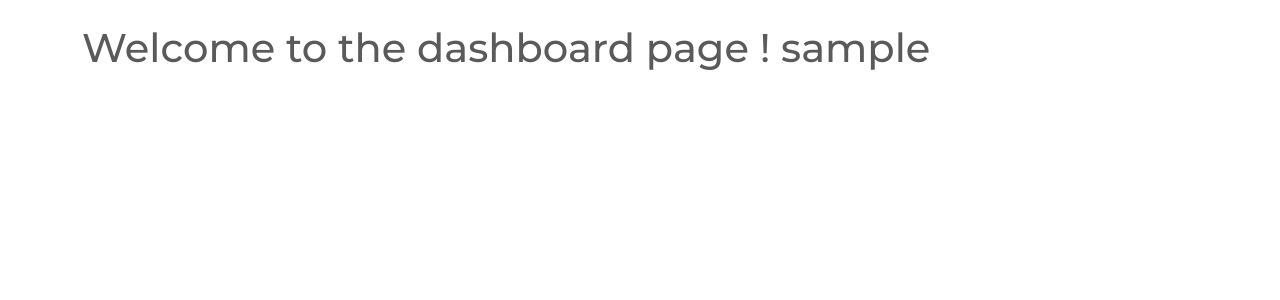
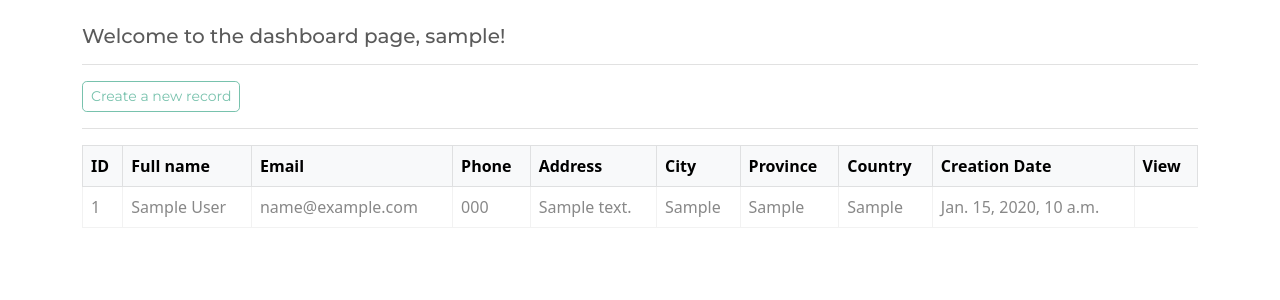
Before and after one commit to ersensarioglu/crmapp, a Django app: page /dashboard in a window 1280 px wide. Shown: the part 56-356 px from the top of the page. Run offline with Django 5.2, Linux system fonts and the light colour scheme; a user stored in the database is signed in; tables that the repository leaves empty hold one stand-in row (values such as "Sample post").

Commit message:
dashboard improved as table

```diff
--- a/website/webapp/templates/webapp/dashboard.html
+++ b/website/webapp/templates/webapp/dashboard.html
@@ -1,4 +1,40 @@
 {% extends 'webapp/base.html' %}
 {% block content %}
-<h1> Welcome to the dashboard page ! {{user}}</h1>
+<h5> Welcome to the dashboard page, {{user}}!</h5>
+<hr>
+<a class="btn btn-outline-primary btn-sm" href="{% url 'dashboard' %}"> Create a new record </a>
+<hr>
+<table class="table table-hover table-bordered">
+    <thead class="table-light">
+        <tr>
+            <th scope="col"> ID </th>
+            <th scope="col"> Full name </th>
+            <th scope="col"> Email </th>
+            <th scope="col"> Phone </th>
+            <th scope="col"> Address </th>
+            <th scope="col"> City </th>
+            <th scope="col"> Province </th>
+            <th scope="col"> Country </th>
+            <th scope="col"> Creation Date </th>
+            <th scope="col"> View </th>
+        </tr>
+    </thead>
+    <tbody>
+    {% if records %}
+        {% for record in records %}
+        <tr>
+            <td>{{record.id}}</td>
+            <td>{{record.first_name}} {{record.last_name}}</td>
+            <td>{{record.email}}</td>
+            <td>{{record.phone}}</td>
+            <td>{{record.address}}</td>
+            <td>{{record.city}}</td>
+            <td>{{record.province}}</td>
+            <td>{{record.country}}</td>
+            <td>{{record.creation_date}}</td>
+        </tr>
+        {% endfor %}
+    </tbody>
+    {% endif %}
+</table>
 {% endblock %}
--- a/website/webapp/views.py
+++ b/website/webapp/views.py
@@ -3,6 +3,7 @@ from django.contrib.auth.models import auth
 from django.contrib.auth import authenticate
 from django.contrib.auth.decorators import login_required
 from .forms import CreateUserForm, LoginForm
+from .models import Record
 
 def home(request):
     return render(request, 'webapp/index.html')
@@ -33,7 +34,9 @@ def my_login(request):
 
 @login_required(login_url='my-login')
 def dashboard(request):
-    return render(request, 'webapp/dashboard.html')
+    my_records = Record.objects.all()
+    context = {'records': my_records}
+    return render(request, 'webapp/dashboard.html', context)
 
 def user_logout(request):
     auth.logout(request)
```
